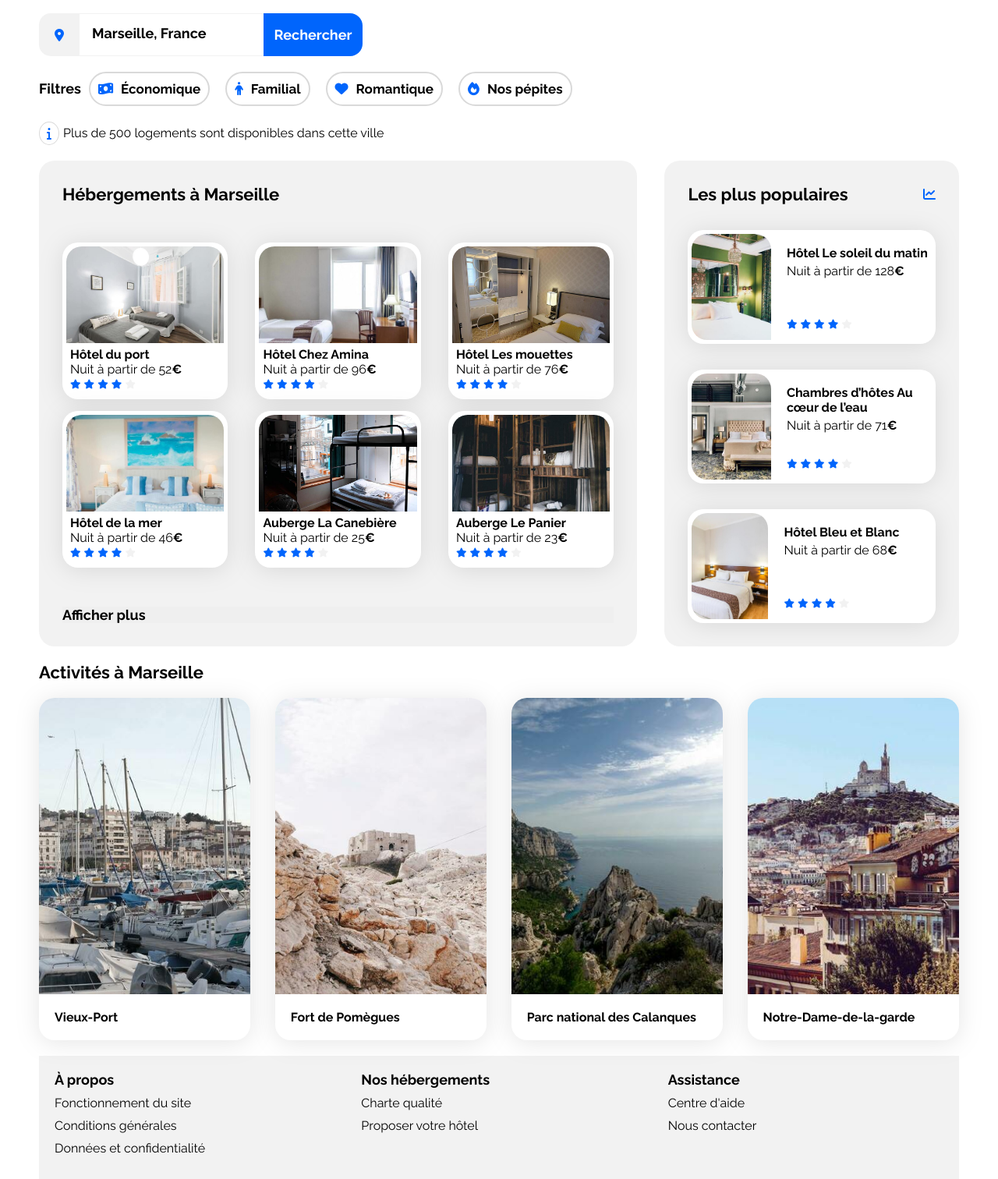
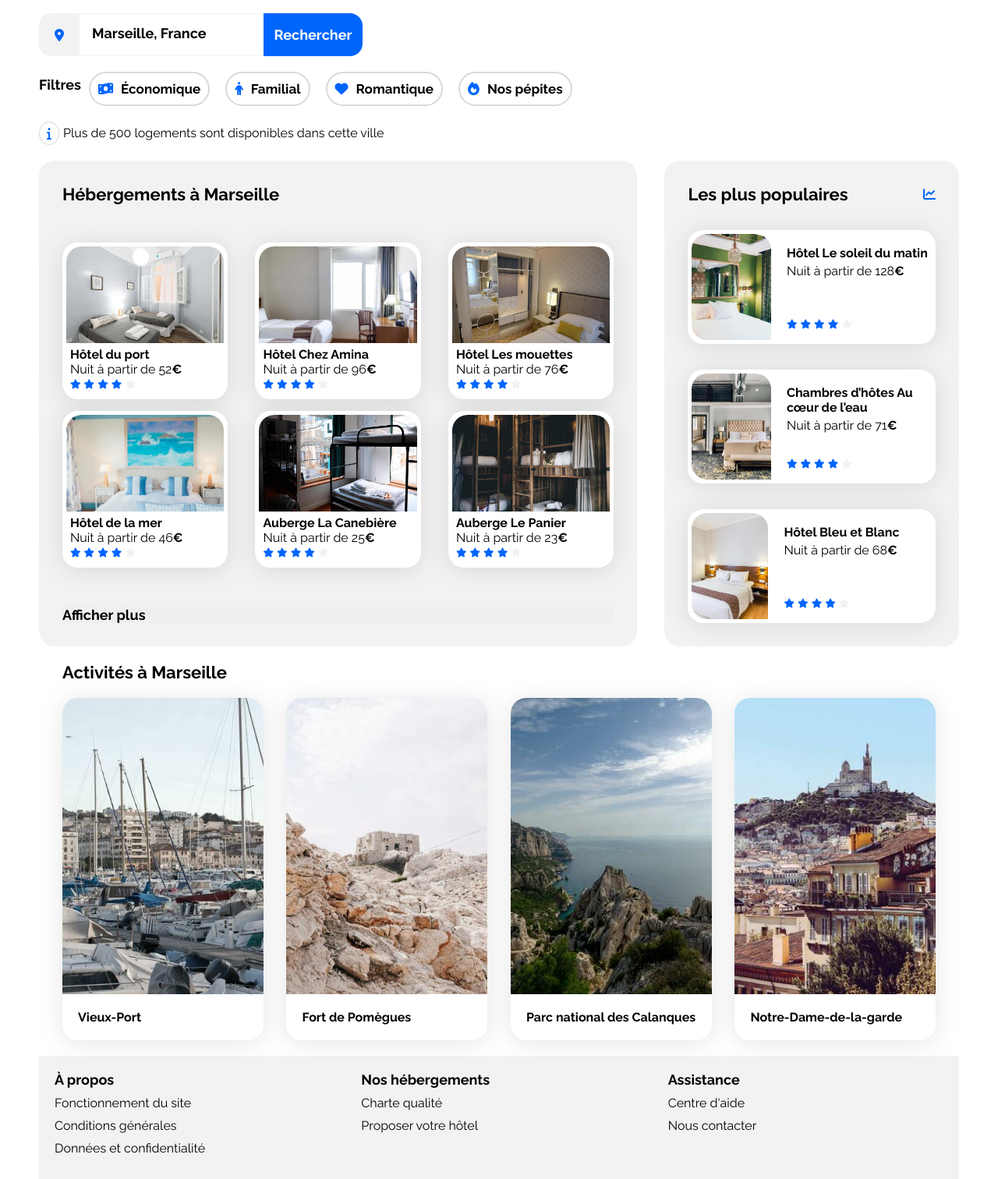
Before and after one commit to Sasoste/OC-React-P1, a plain HTML site: page index.html in a window 1280 px wide. Shown: the part 117-1629 px from the top of the page at 78% size. Drawn offline with Linux system fonts and the light colour scheme.

Commit message:
correction hierarchie titre et décalage activité

```diff
--- a/css/style.css
+++ b/css/style.css
@@ -79,9 +79,10 @@ h2 {
   font-weight: bold;
 }
 
-#filters h3 {
+.filtersText {
   font-size: 18px;
   font-weight: bold;
+  margin-bottom: 10px;
 }
 
 .filterButtons p {
@@ -332,6 +333,7 @@ header {
 #activites {
   display: flex;
   flex-direction: column;
+  padding: 0 30px;
 }
 
 #activites h2 {
@@ -401,7 +403,7 @@ footer {
   }
 
   .filterButtons p {
-    margin: 10px 10px 0 0;
+    margin: 0px 10px 0 0;
   }
 
   .hebergements-and-populaires {
@@ -495,10 +497,6 @@ footer {
     gap: 5px;
   }
 
-  #filters h3 {
-    margin-bottom: 10px;
-  }
-
   .filterButtons p {
     width: calc(50% - 5px);
     margin: 0;
--- a/index.html
+++ b/index.html
@@ -42,7 +42,7 @@
                     </button>
                 </form>
                 <div id="filters">
-                    <h3>Filtres</h3>
+                    <span class="filtersText">Filtres</span>
                     <div class="filterButtons">
                         <p><i class="fa-solid fa-money-bill-wave"></i>Économique</p>
                         <p><i class="fa-solid fa-person"></i>Familial</p>
```
